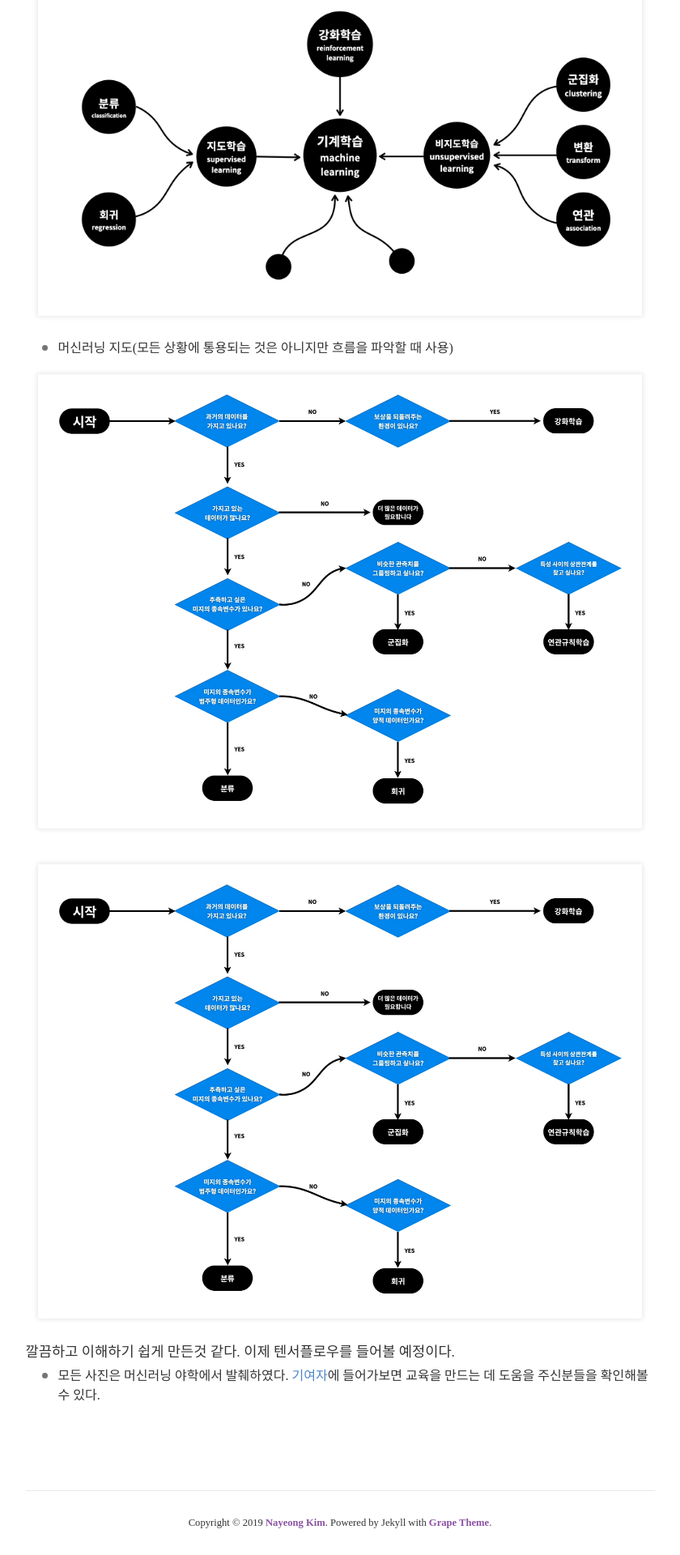
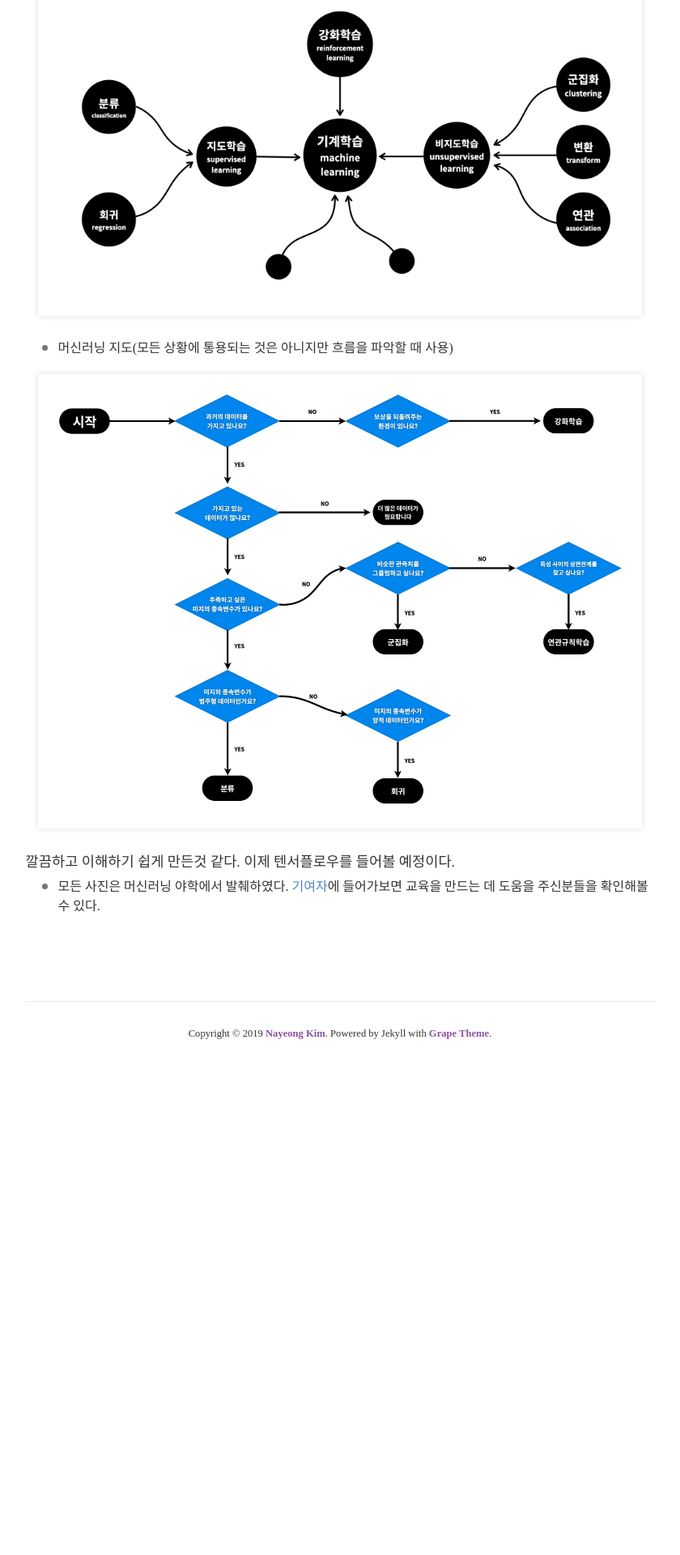
Before and after one commit to Lee-JeongMin/Lee-JeongMin.github.io, a Jekyll site: the page built from _posts/2021-01-05-ml-yahac-ml1.md, in a window 1280 px wide. Shown: the part 3038-4958 px from the top of the page at 81% size, without its empty margins (220-1060 px from the left). Built offline with Jekyll 4.4.1, drawn with Linux system fonts in a browser that asks for light colours; nearby versions of some CDN libraries; some web fonts are replaced; after the commit the page ends 4354 px from its top, so only the background shows below that.

Commit message:
Test no img almost success..?

```diff
--- a/_posts/2021-01-05-ml-yahac-ml1.md
+++ b/_posts/2021-01-05-ml-yahac-ml1.md
@@ -98,17 +98,15 @@ comments : True
 
   * 강화학습이란?  더 많은 보상을 받을 수 있는 정책을 만드는 것
 
-  ![reinforce]({{site.baseurl}}/assets/img/reinforce.png)
+  ![reinforce]({{ site.baseurl }}/assets/img/reinforce.png)
 
 ###### 6일차
 
 * 머신러닝 종류 정리
 
-![ml_graph]({{site.baseurl}}/assets/img/ml_graph.jpeg)
+![ml_graph]({{ site.baseurl }}/assets/img/ml_graph.jpeg)
 
 * 머신러닝 지도(모든 상황에 통용되는 것은 아니지만 흐름을 파악할 때 사용)
-
-![ml_map]({{site.baseurl}}/assets/img/ml_map.jpg)
 
 ![sample image]({{ site.baseurl }}/assets/img/ml_map.jpg)
 
```
